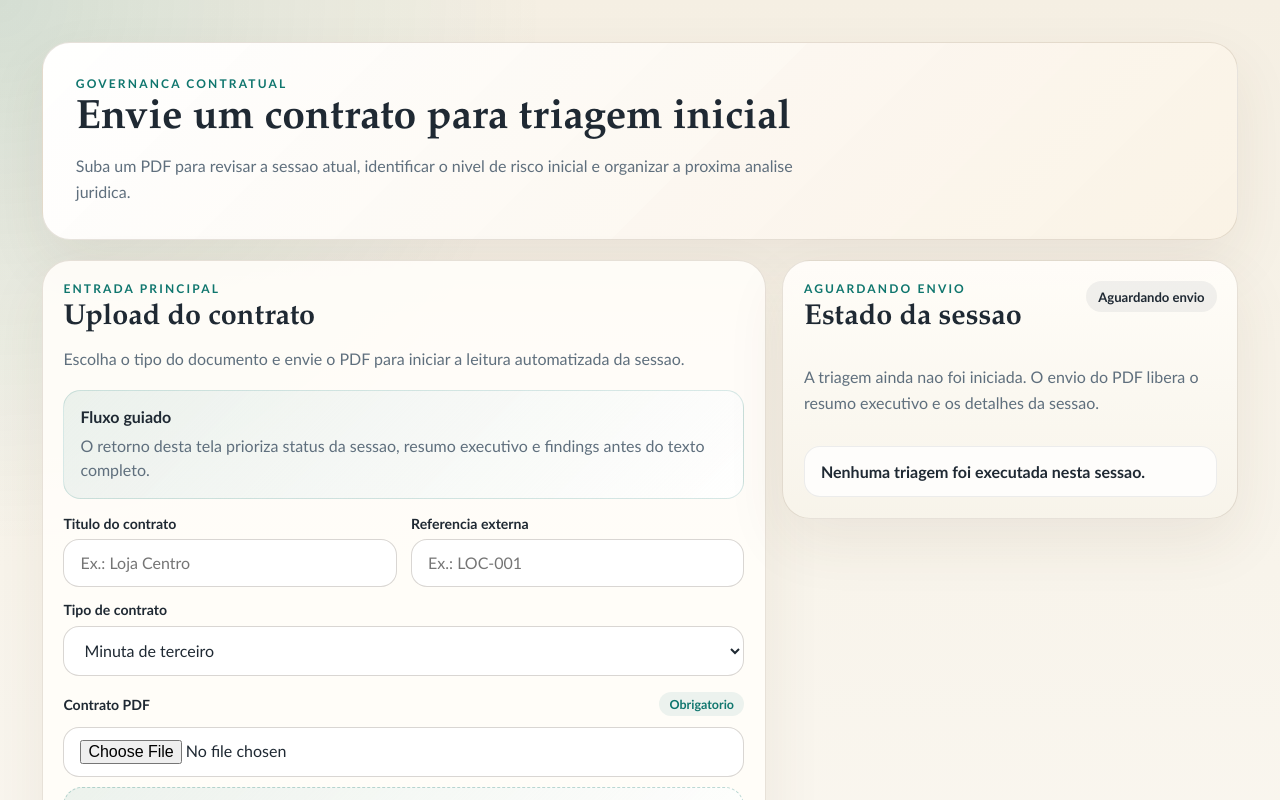
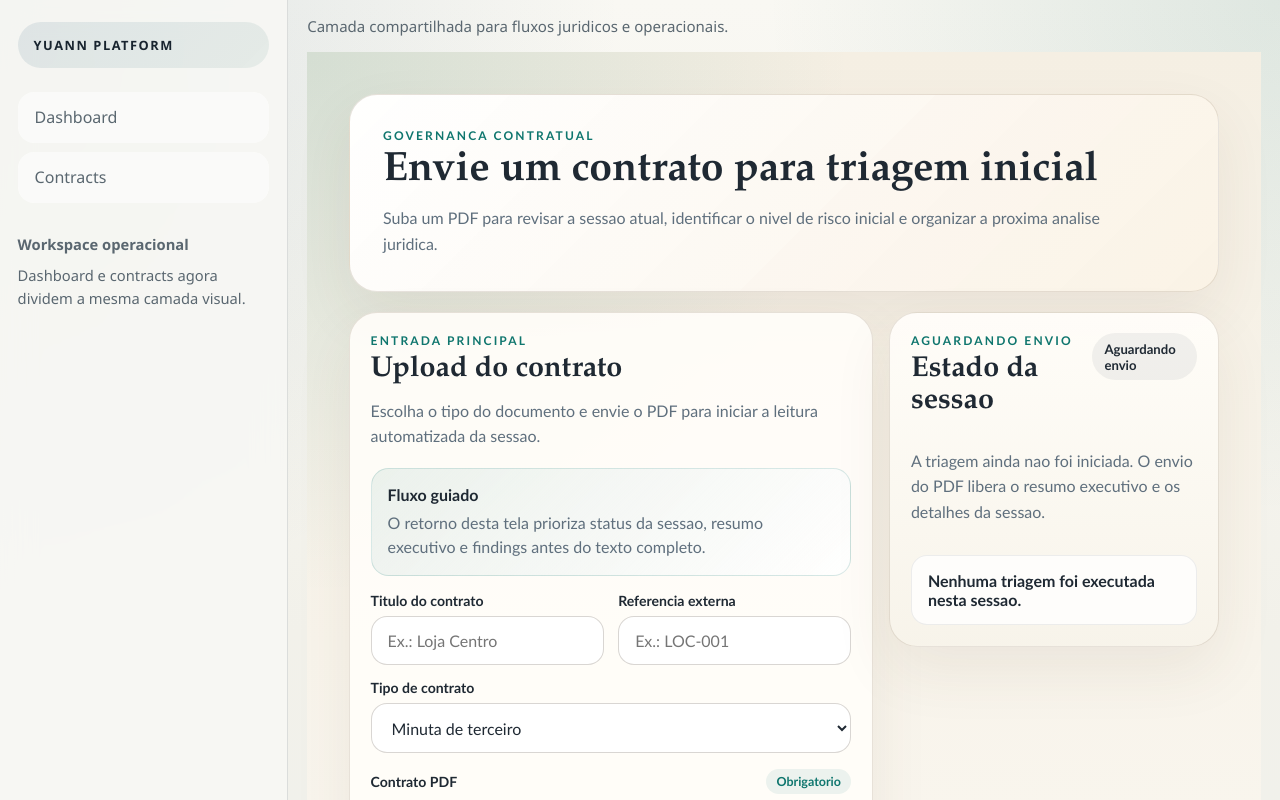
Before and after one commit to cauedev30/projeto-yuann, a Next.js app in the folder web/: page /contracts in a window 1280 px wide. Shown: the top 800 px of the page. Built offline with nearby package versions, Linux system fonts and the light colour scheme.

Commit message:
feat: add shared logged app shell

```diff
--- /dev/null
+++ b/web/src/app/(app)/layout.tsx
@@ -0,0 +1,11 @@
+import React, { type ReactNode } from "react";
+
+import { AppShell } from "../../components/navigation/app-shell";
+
+type LoggedAppLayoutProps = {
+  children: ReactNode;
+};
+
+export default function LoggedAppLayout({ children }: LoggedAppLayoutProps) {
+  return <AppShell>{children}</AppShell>;
+}
--- /dev/null
+++ b/web/src/components/navigation/app-shell.module.css
@@ -0,0 +1,130 @@
+.shell {
+  display: grid;
+  grid-template-columns: 18rem minmax(0, 1fr);
+  min-height: 100vh;
+}
+
+.sidebar {
+  position: sticky;
+  top: 0;
+  display: grid;
+  align-content: start;
+  gap: 1.5rem;
+  min-height: 100vh;
+  padding: 1.4rem 1.1rem;
+  border-right: 1px solid var(--line);
+  background: rgba(248, 248, 244, 0.88);
+  backdrop-filter: blur(16px);
+}
+
+.brand {
+  display: inline-flex;
+  align-items: center;
+  min-height: 2.7rem;
+  padding: 0.85rem 1rem;
+  border-radius: 999px;
+  background: linear-gradient(135deg, rgba(24, 79, 115, 0.1), rgba(31, 107, 92, 0.08));
+  font-size: 0.8rem;
+  font-weight: 700;
+  letter-spacing: 0.12em;
+  text-transform: uppercase;
+}
+
+.sidebarNav {
+  display: grid;
+  gap: 0.55rem;
+}
+
+.navLink {
+  display: inline-flex;
+  align-items: center;
+  min-height: 2.85rem;
+  padding: 0.85rem 1rem;
+  border-radius: 16px;
+  color: var(--ink-muted);
+  background: rgba(255, 255, 255, 0.55);
+  border: 1px solid transparent;
+}
+
+.navLink:hover {
+  color: var(--ink);
+  border-color: var(--line);
+}
+
+.sidebarMeta {
+  display: grid;
+  gap: 0.45rem;
+  margin-top: 0.4rem;
+  color: var(--ink-muted);
+  font-size: 0.92rem;
+  line-height: 1.6;
+}
+
+.contentFrame {
+  min-width: 0;
+  display: grid;
+  grid-template-rows: auto 1fr;
+}
+
+.topbar {
+  display: flex;
+  align-items: center;
+  justify-content: space-between;
+  gap: 1rem;
+  padding: 1rem 1.2rem 0;
+}
+
+.topbarCopy {
+  color: var(--ink-muted);
+  font-size: 0.94rem;
+}
+
+.mobileNav {
+  display: none;
+}
+
+.mobileSummary {
+  display: inline-flex;
+  align-items: center;
+  justify-content: center;
+  min-height: 2.8rem;
+  padding: 0.8rem 1rem;
+  border: 1px solid var(--line);
+  border-radius: 999px;
+  background: rgba(255, 255, 255, 0.76);
+  cursor: pointer;
+  list-style: none;
+}
+
+.mobileSummary::-webkit-details-marker {
+  display: none;
+}
+
+.mobilePanel {
+  display: grid;
+  gap: 0.55rem;
+  padding-top: 0.75rem;
+}
+
+.content {
+  min-width: 0;
+  padding: 1rem 1.2rem 2rem;
+}
+
+@media (max-width: 900px) {
+  .shell {
+    grid-template-columns: 1fr;
+  }
+
+  .sidebar {
+    display: none;
+  }
+
+  .mobileNav {
+    display: block;
+  }
+
+  .topbar {
+    padding-top: 1rem;
+  }
+}
--- /dev/null
+++ b/web/src/components/navigation/app-shell.tsx
@@ -0,0 +1,56 @@
+import React, { type ReactNode } from "react";
+import Link from "next/link";
+
+import styles from "./app-shell.module.css";
+
+type AppShellProps = {
+  children: ReactNode;
+};
+
+export function AppShell({ children }: AppShellProps) {
+  return (
+    <div className={styles.shell}>
+      <aside className={styles.sidebar}>
+        <Link className={styles.brand} href="/">
+          YUANN Platform
+        </Link>
+
+        <nav aria-label="Navegacao principal do workspace" className={styles.sidebarNav}>
+          <Link className={styles.navLink} href="/dashboard">
+            Dashboard
+          </Link>
+          <Link className={styles.navLink} href="/contracts">
+            Contracts
+          </Link>
+        </nav>
+
+        <div className={styles.sidebarMeta}>
+          <strong>Workspace operacional</strong>
+          <span>Dashboard e contracts agora dividem a mesma camada visual.</span>
+        </div>
+      </aside>
+
+      <div className={styles.contentFrame}>
+        <header className={styles.topbar}>
+          <details className={styles.mobileNav}>
+            <summary className={styles.mobileSummary}>Abrir navegacao</summary>
+            <nav aria-label="Navegacao movel do workspace" className={styles.mobilePanel}>
+              <Link className={styles.navLink} href="/dashboard">
+                Dashboard
+              </Link>
+              <Link className={styles.navLink} href="/contracts">
+                Contracts
+              </Link>
+            </nav>
+          </details>
+
+          <div className={styles.topbarCopy}>
+            Camada compartilhada para fluxos juridicos e operacionais.
+          </div>
+        </header>
+
+        <main className={styles.content}>{children}</main>
+      </div>
+    </div>
+  );
+}
```
Also changed, not shown: 1 other file (tests, documents, lock files or other folders).
